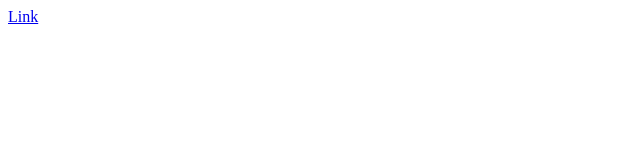
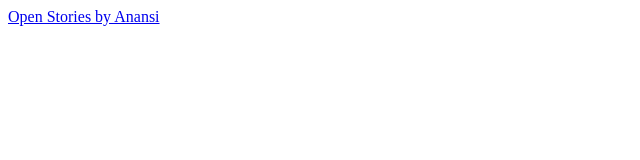
Before and after one commit to sarahsga/Test-anansi, a plain HTML site: page index.html in a window 1280 px wide. Shown: the whole page, without its empty margins (0-640 px from the left). Drawn offline with Linux system fonts and the light colour scheme.

Commit message:
Update index.html

```diff
--- a/index.html
+++ b/index.html
@@ -7,7 +7,7 @@
   <title>Document</title>
 </head>
 <body>
-  <a href="https://www.storiesbyanansi.com/" onclick="openInDefaultBrowser(event)">Link</a>
+  <a href="https://www.storiesbyanansi.com/" onclick="openInDefaultBrowser(event)">Open Stories by Anansi</a>
 
     <script>
       console.log("HELLLO WORLD!");
```
